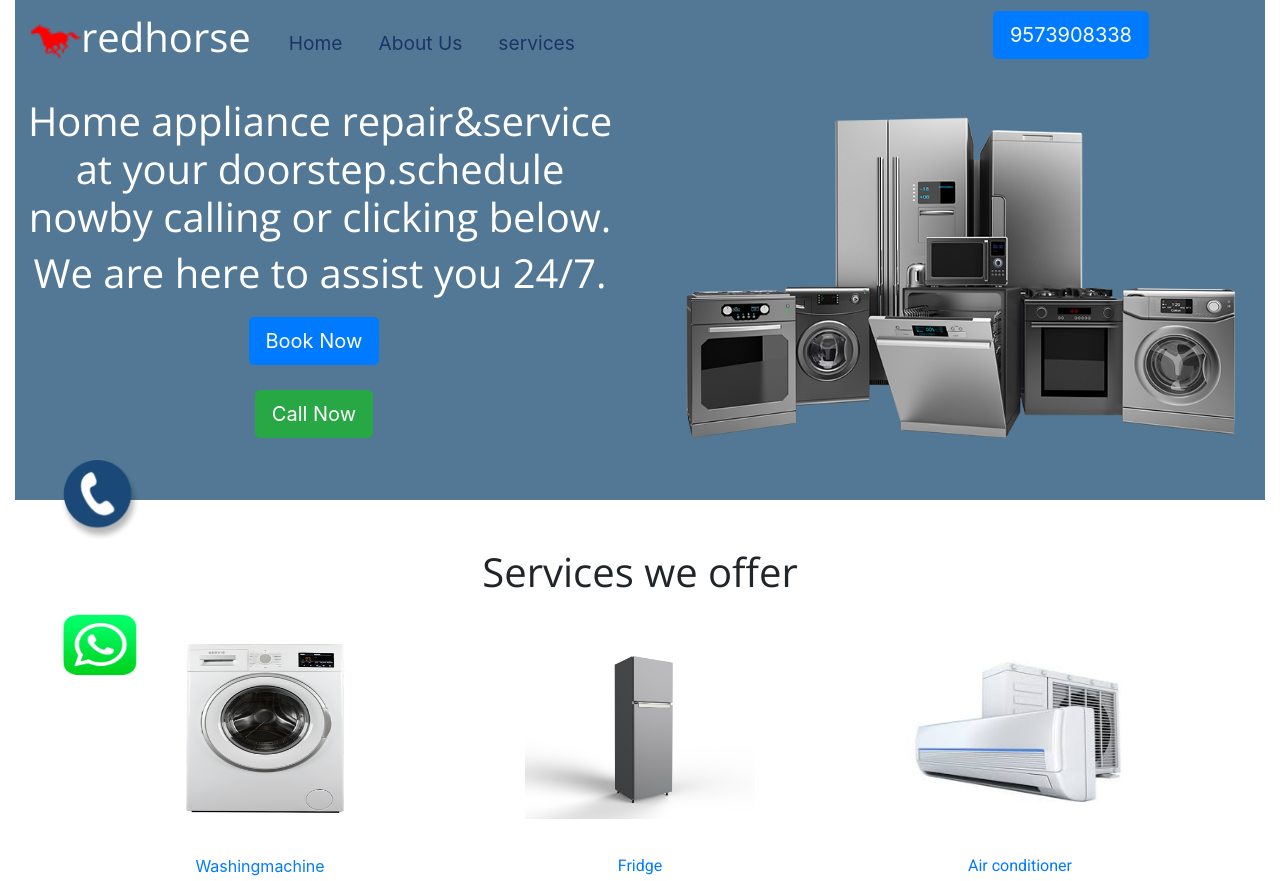
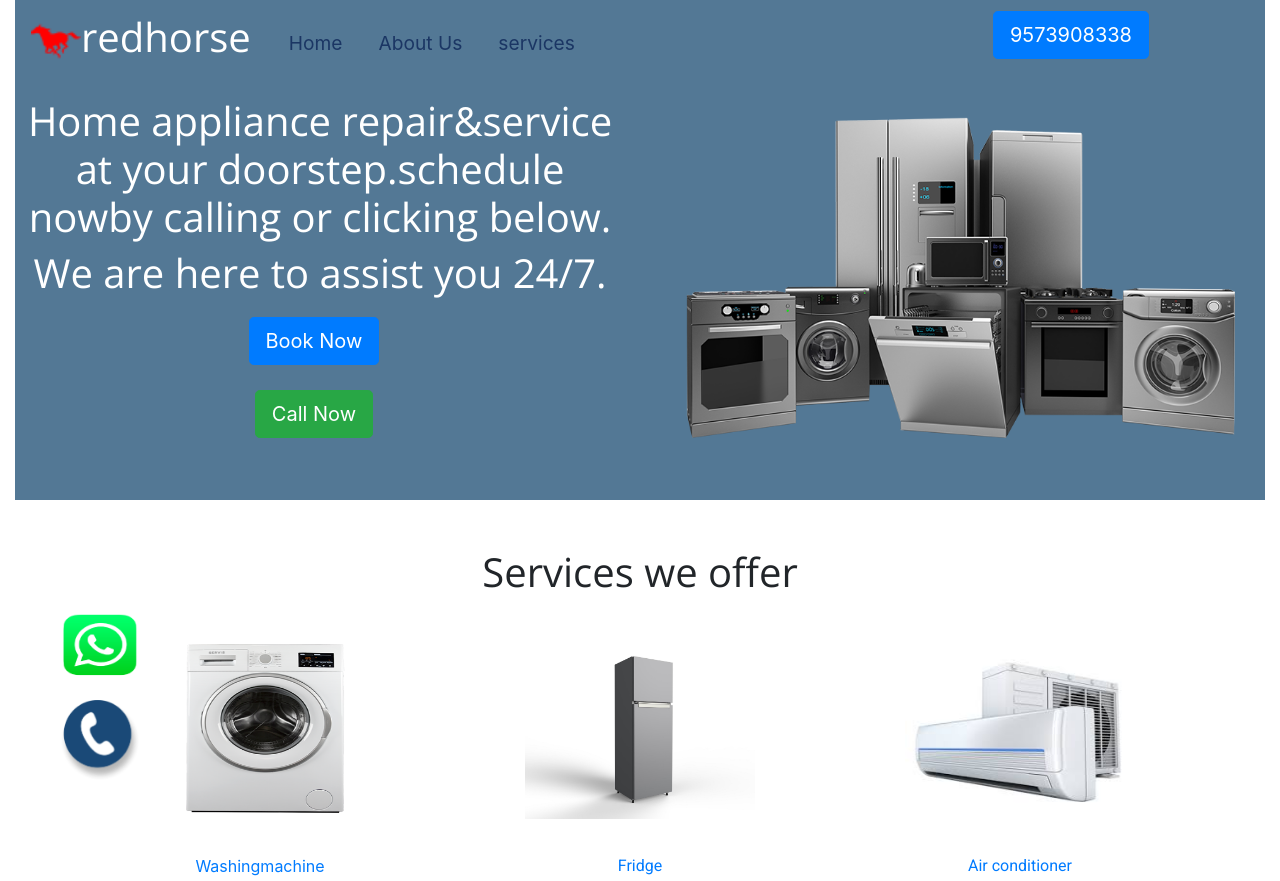
Before and after one commit to praveengoud5/services-and-repairs, a plain HTML site: page index.html in a window 1280 px wide. Shown: the top 881 px of the page. Drawn offline with nearby package versions, Linux system fonts and the light colour scheme; a script that the page names is missing.

Commit message:
Update style.css

```diff
--- a/css/style.css
+++ b/css/style.css
@@ -137,9 +137,9 @@ border-radius: 9999px;
   height:80px;
 }
 .fix-icon-item{
-  padding-bottom: 500px;
+
   position:fixed;
-  top:460px;
+  bottom:20px;
   left:60px;
   z-index:1;
 }
```
